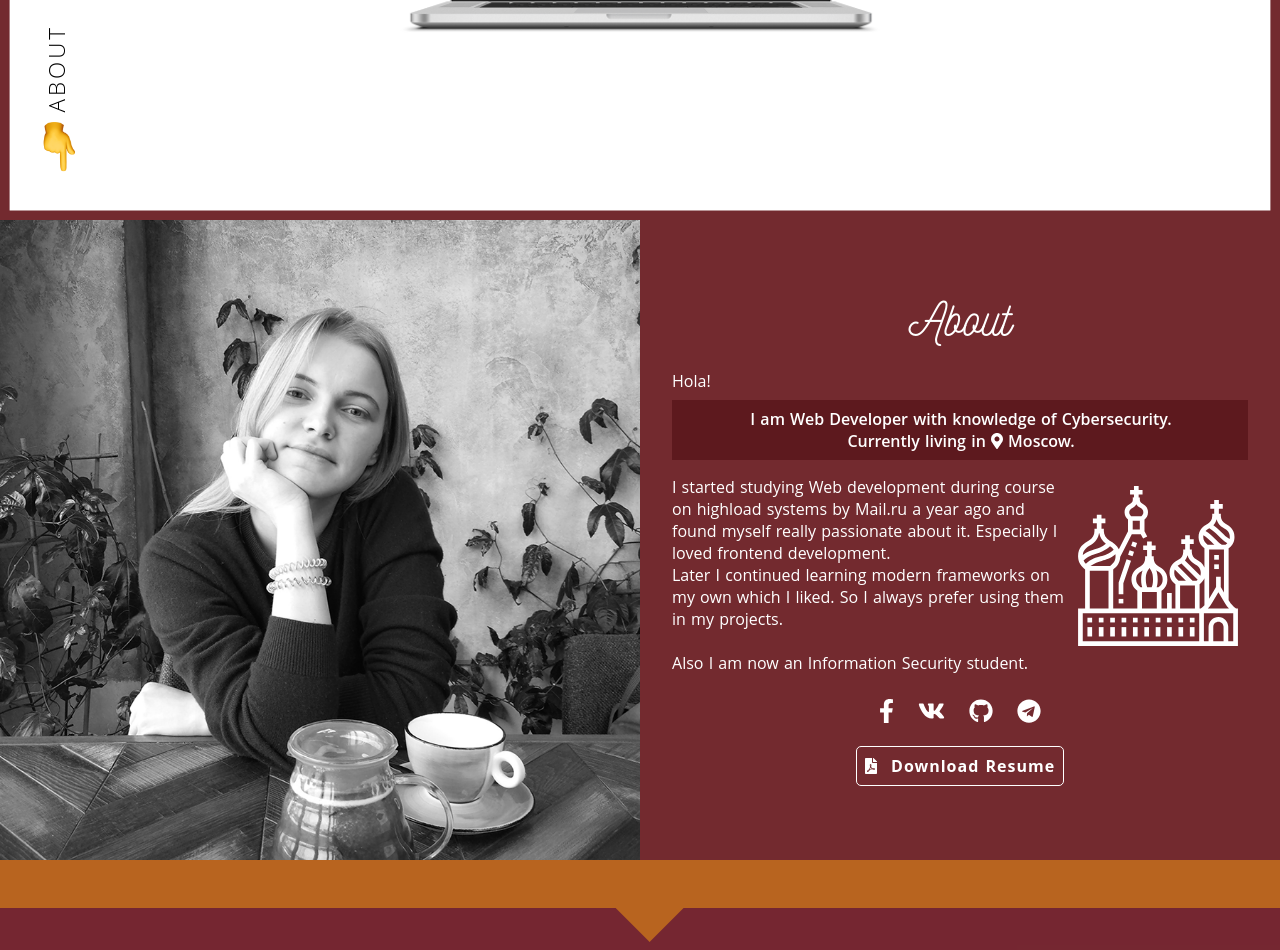
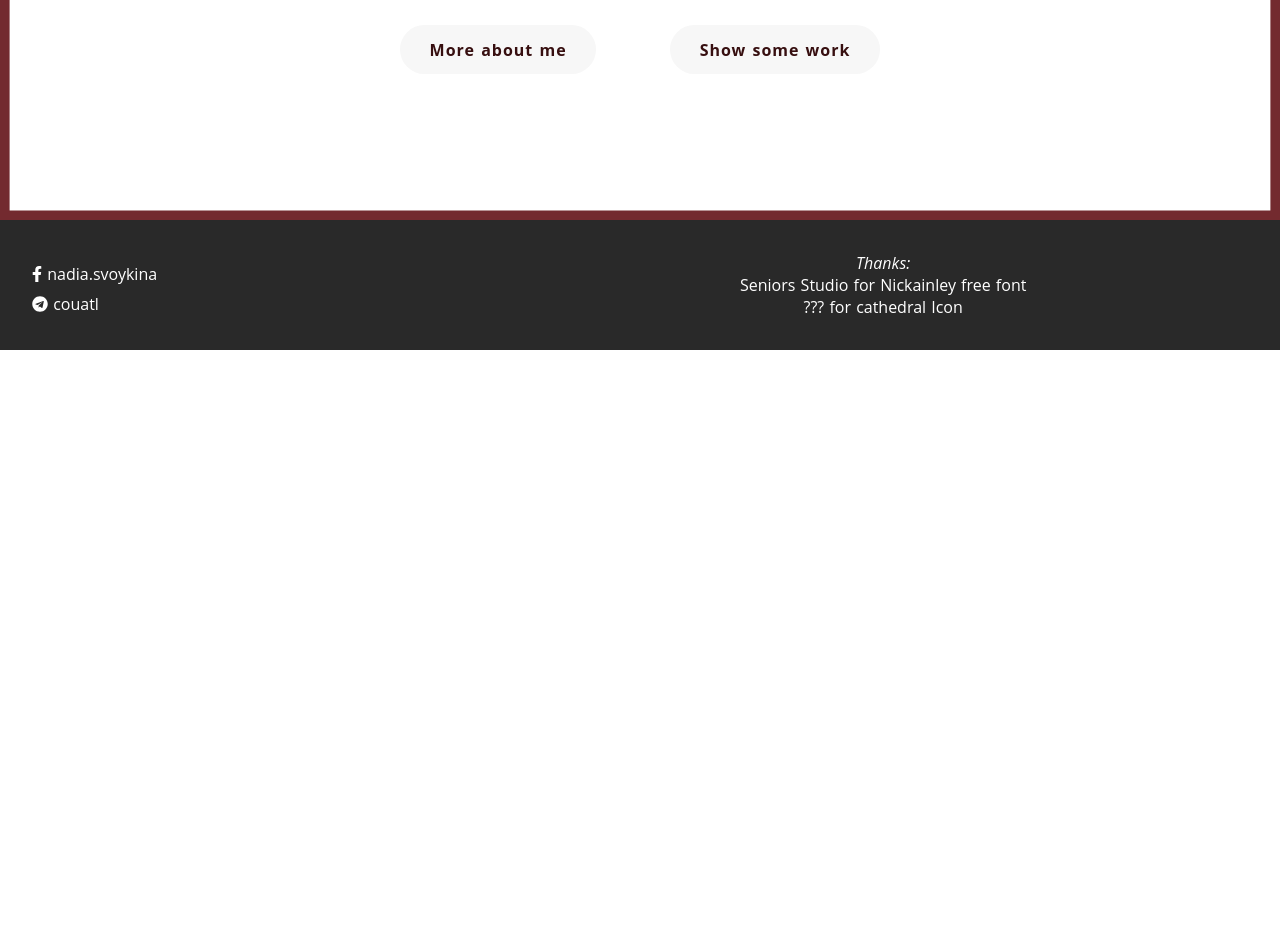
Before and after one commit to couatl/couatl.github.io, a Nuxt app: page / in a window 1280 px wide. Shown: the part 580-1530 px from the top of the page. After the commit the page ends 930 px from the top, so only its background shows below. Built offline with nearby package versions, Linux system fonts and the light colour scheme.

Commit message:
- sections

```diff
--- a/pages/index.vue
+++ b/pages/index.vue
@@ -1,45 +1,23 @@
 <template>
   <div class="root">
-    <app-header/>
     <section class="logo">
       <div>
         <github/>
         <app-title/>
         <img src="laptop.png" class="logo__laptop"/>
-        <div class="landing__down">
-          <div class="landing__down-text">
-            About
-          </div>
-          <img src="up.png" class="landing__down-icon"/>
+        <div class="logo__buttons">
+          <nuxt-link to="/about" class="logo__button">More about me</nuxt-link>
+          <nuxt-link to="/projects" class="logo__button">Show some work</nuxt-link>
         </div>
       </div>
     </section>
-    <profile-section/>
-    <div class="triangle-divider"></div>
-    <div class="triangle"></div>
-    <experience-section/>
-    <wave-divider/>
-    <!--<div class="angled-divider"></div>-->
-    <skills-section/>
-    <div class="divider"></div>
-    <div class="triangles">
-      <div class="triangles__left"></div>
-      <div class="triangles__right"></div>
-    </div>
-    <div class="projects__triangle"/>
-    <div class="projects__triangle_right"/>
-    <projects-section/>
     <custom-footer/>
   </div>
 </template>
 
 <script>
 
-  // TODO.md: При ховере на руку + about -> баунсинг руки
   // TODO.md: русская версия
-  // TODO.md: появление меню при скролле вниз
-  // TODO.md: появление меню при скролле вниз
-  // Поблагодарить шрифты в футере
 
   import Github from '~/components/Github.vue'
   import AppHeader from '~/components/AppHeader.vue'
@@ -75,8 +53,6 @@
     padding: 1em;
     align-items: center;
     justify-content: center;
-    /*box-shadow: inset 0 -1em #732a2f;*/
-    /*background: #333532 url("../static/2.png") no-repeat right;*/
     background-size: contain;
     box-shadow: inset 0 0 0 0.3em #732a2f;
   }
@@ -87,128 +63,27 @@
     margin-top: 1em;
   }
 
-  .landing__down {
+  .logo__buttons {
     display: flex;
-    position: absolute;
-    left: 1em;
-    bottom: 1.5em;
-    flex-direction: column;
-    cursor: pointer;
-    z-index: 100;
+    justify-content: space-between;
+    margin-top: .5em;
   }
 
-  .landing__down:hover {
-    color: darkred;
+  .logo__button {
+    padding: .85rem 1.85rem;
+    color: #370f10;
+    font-size: 0.5em;
+    font-weight: 700;
+    letter-spacing: 1px;
+    text-decoration: none;
+    border-radius: 5rem;
+    background: #f7f7f7;
+    cursor: pointer;
+    transition: background .25s ease-in-out, color .25s ease-in-out;
   }
 
-  .landing__down-icon {
-    width: 50px;
-    height: 50px;
-    transform: rotate(180deg);
-    transition: all 250ms ease;
+  .logo__button:hover {
+    background: #370f10;
+    color: white;
   }
-
-  .landing__down-icon:hover {
-    transform: rotate(180deg) translateY(-10px);
-  }
-
-  .landing__down-text {
-    text-transform: uppercase;
-    letter-spacing: 3px;
-    font-weight: 300;
-    font-size: 0.7em;
-    writing-mode: vertical-rl;
-    text-orientation: inherit;
-    margin-bottom: 10px;
-    line-height: 50px;
-    -webkit-transform: rotate(180deg);
-    transition: all 250ms ease;
-  }
-
-  .triangle-divider {
-    height: 3em;
-    background-color: #b8641f;
-    width: 100%;
-  }
-
-  .triangle {
-    margin: auto;
-    transform: translateX(20%) translateY(50%) rotate(-45deg);
-    background-color: #b8641f;
-    width: 3em;
-    height: 3em;
-    margin-top: -3em;
-  }
-
-  .angled-divider {
-    display: none;
-    background-color: #e6e6e6;
-    overflow: hidden;
-    height: 10em;
-    width: 110%;
-    margin-left: -2em;
-    transform: translateY(-65%) rotate(5deg);
-    position: absolute;
-    z-index: 1;
-  }
-
-  .divider {
-    height: 2em;
-    background-color: #732a2f;
-    width: 100%;
-  }
-
-  .triangles {
-    display: block;
-    position: relative;
-    z-index: 11;
-  }
-
-  .triangles__left {
-    margin-top: -5em;
-    width: 0;
-    height: 0;
-    border-color: transparent;
-    border-style: solid;
-    border-width: 5em 0 0 5em;
-    border-left-color: #b56221;
-    border-top-color: rgba(128, 0, 128, 0);
-  }
-
-  .triangles__right {
-    width: 0;
-    height: 0;
-    position: absolute;
-    margin-top: -5em;
-    right: 0;
-    border-color: transparent;
-    border-style: solid;
-    border-width: 0 0 5em 5em;
-    border-bottom-color: #b56221;
-    border-left-color: rgba(75, 0, 130, 0);
-  }
-
-  .projects__triangle {
-    position: absolute;
-    z-index: -1;
-    width: 0;
-    height: 0;
-    border: transparent solid;
-    border-width: 5em 15em 0 0;
-    border-top-color: #eee;
-    border-right-color: rgba(0, 0, 255, 0);
-  }
-
-  .projects__triangle_right {
-    position: absolute;
-    z-index: -1;
-    width: 0;
-    height: 0;
-    border: transparent solid;
-    right: 0;
-    border-width: 5em 0 0 15em;
-    border-top-color: #eee;
-    border-right-color: rgba(0, 0, 255, 0);
-  }
-
 </style>
```
